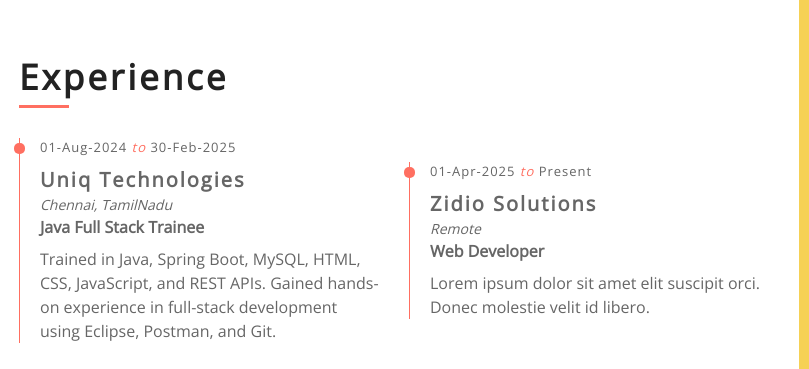
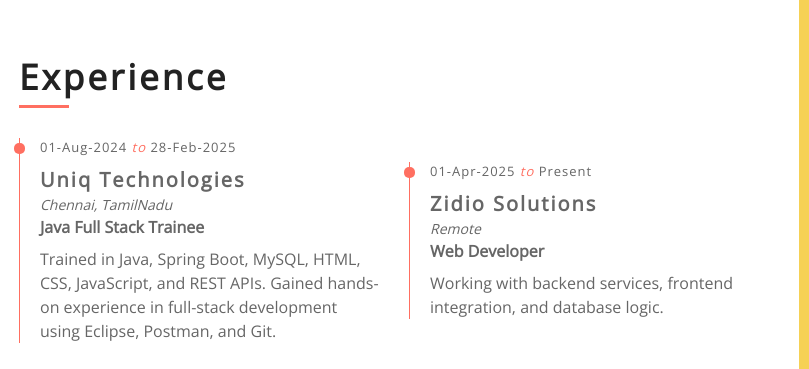
Before and after one commit to Jim-Jeffry/my-portfolio, a plain HTML site: page index.html in a window 1280 px wide. Shown: the part 1820-2189 px from the top of the page, 411-1220 px from the left. Drawn offline with nearby package versions, Linux system fonts and the light colour scheme.

Commit message:
Update index.html

```diff
--- a/index.html
+++ b/index.html
@@ -238,7 +238,7 @@ I'm always eager to learn, collaborate, and contribute to meaningful tech projec
                         <div class="row align-items-center">
                             <div class="col-md-6">
                                 <div class="exp-col">
-                                    <span>01-Aug-2024 <i>to</i> 30-Feb-2025</span>
+                                    <span>01-Aug-2024 <i>to</i> 28-Feb-2025</span>
                                     <h3>Uniq Technologies</h3>
                                     <h4>Chennai, TamilNadu</h4>
                                     <h5>Java Full Stack Trainee</h5>
@@ -251,7 +251,8 @@ I'm always eager to learn, collaborate, and contribute to meaningful tech projec
                                     <h3>Zidio Solutions</h3>
                                     <h4>Remote</h4>
                                     <h5>Web Developer</h5>
-                                    <p>Lorem ipsum dolor sit amet elit suscipit orci. Donec molestie velit id libero.</p>
+                                    <p>Working with backend services, frontend integration, and database
+logic.</p>
                                 </div>
                             </div>
                         </div>
```
